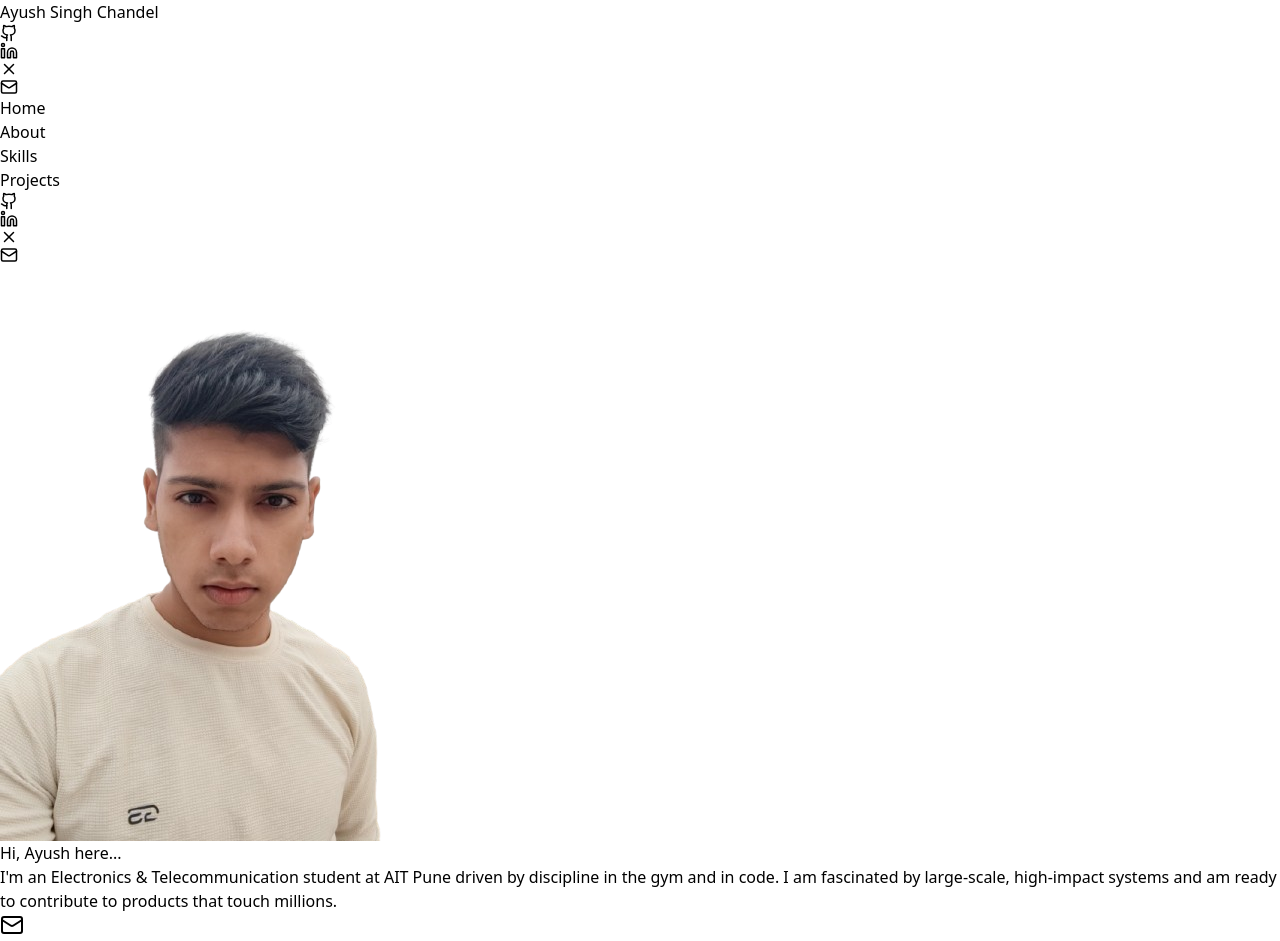
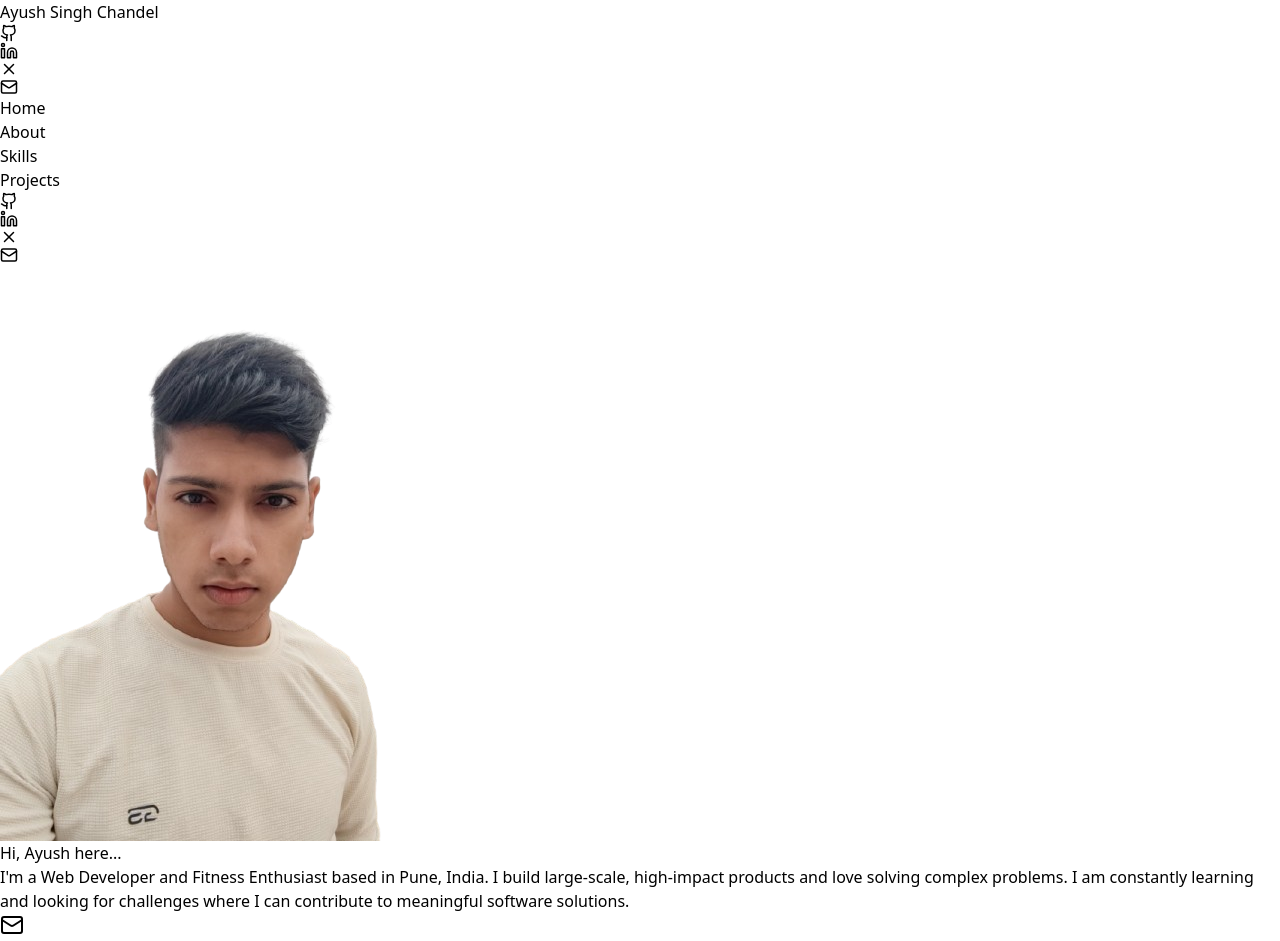
Before and after one commit to AyushsinghChandel/Portfolio, a React (Vite) app: page / in a window 1280 px wide. Shown: the top 941 px of the page. Built offline with nearby package versions, Linux system fonts and the light colour scheme.

Commit message:
minor changes

```diff
--- a/src/components/HeroSection.tsx
+++ b/src/components/HeroSection.tsx
@@ -16,7 +16,7 @@ export const HeroSection = () => {
               <img
                 src="/profile.png"
                 alt="Ayush Singh"
-                className="mx-10 relative w-[200px] h-[200px] md:w-[350px] md:h-[350px] object-cover rounded-xl shadow-2xl grayscale hover:grayscale-0 transition-all duration-500"
+                className="mx-20 relative w-[200px] h-[200px] md:w-[350px] md:h-[350px] object-cover rounded-xl shadow-2xl grayscale hover:grayscale-0 transition-all duration-500"
               />
            </div>
         </motion.div>
@@ -26,13 +26,13 @@ export const HeroSection = () => {
             transition={{ duration: 0.8 }}
             className="w-full md:w-1/2 flex flex-col items-start text-left order-1 md:order-2 space-y-6"
         >
-            <h1 className="text-white text-3xl md:text-5xl font-bold text-slate">Hi, <span className='text-green-300'>Ayush</span> here.<span className="text-green-300 animate-pulse">..</span></h1>
-            <p className="text-white  max-w-lg text-sm leading-relaxed">
-              I'm an Electronics & Telecommunication student at AIT Pune driven by discipline in the gym and in code. I am fascinated by large-scale, high-impact systems and am ready to contribute to products that touch millions.
+            <h1 className="text-white text-3xl md:text-5xl font-bold text-slate px-1">Hi, <span className='text-green-300'>Ayush</span> here.<span className="text-green-300 animate-pulse">..</span></h1>
+            <p className="text-white  max-w-lg text-sm leading-relaxed py-2 px-1">
+              I'm a Web Developer and Fitness Enthusiast based in <span className="text-green-300">Pune, India</span>. I build         large-scale, high-impact products and love solving complex problems. I am constantly learning and looking for challenges where I can contribute to meaningful software solutions.
             </p>
             <a
               href="mailto:ayushchandel_230620@aitpune.edu.in"
-              className="group flex items-center gap-3 border border-green text-green-300 px-8 py-4 rounded font-mono text-sm hover:bg-green/10 transition-all duration-300 mt-5"
+              className="mx-1 group flex items-center gap-3 border border-green text-green-300 px-9 py-4 rounded font-mono text-sm hover:bg-green/10 transition-all duration-300 mt-5"
             >
               <Mail className="w-5 h-5 group-hover:animate-bounce" />
               Say Hi!
```
